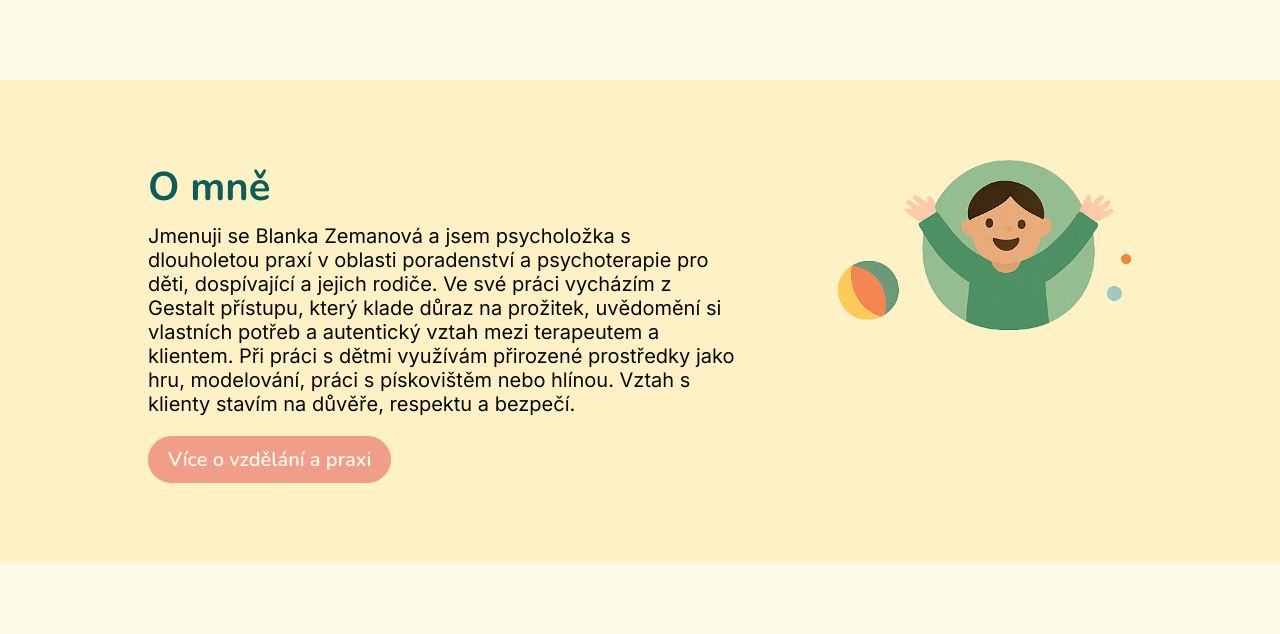
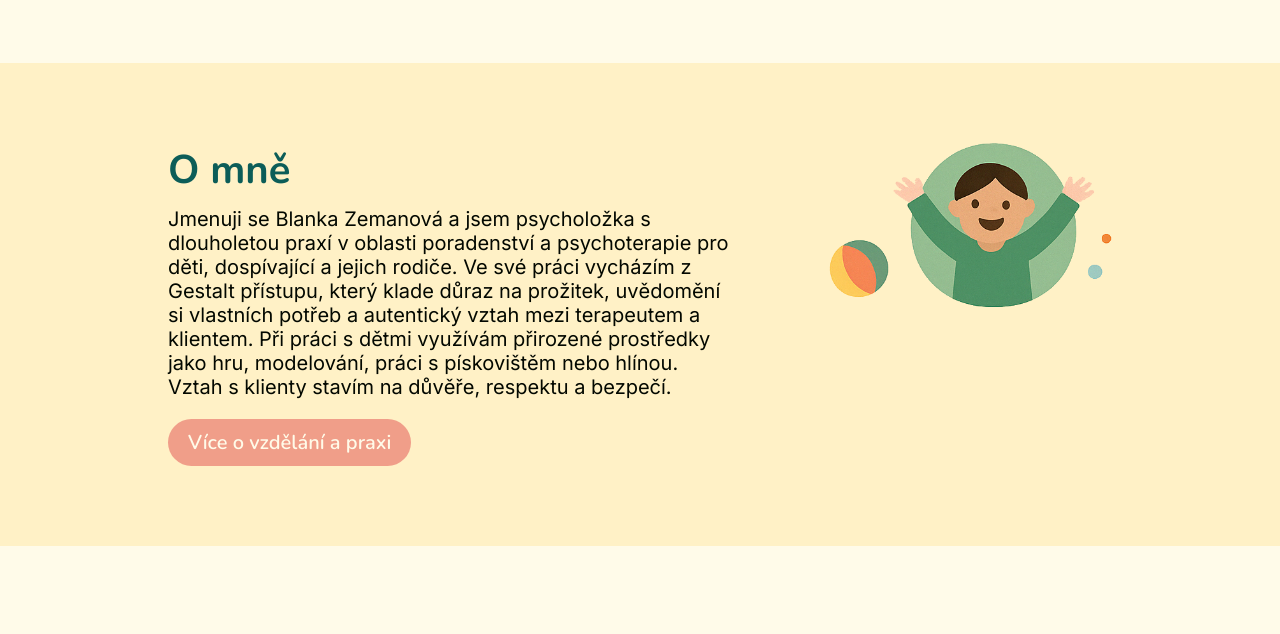
Before and after one commit to Kachull4/detsky-psycholog, a plain HTML site: page index.html in a window 1280 px wide. Shown: the part 589-1223 px from the top of the page. Drawn offline with nearby package versions, Linux system fonts and the light colour scheme; files that its build step writes are made by us from their sources.

Commit message:
container

```diff
--- a/styles/components/_container.scss
+++ b/styles/components/_container.scss
@@ -4,7 +4,7 @@
   margin-inline: auto;
 
   @include media(md) {
-     padding: 8rem 2rem;
+     padding: 8rem 4rem;
   }
 
   &--wide {
```
